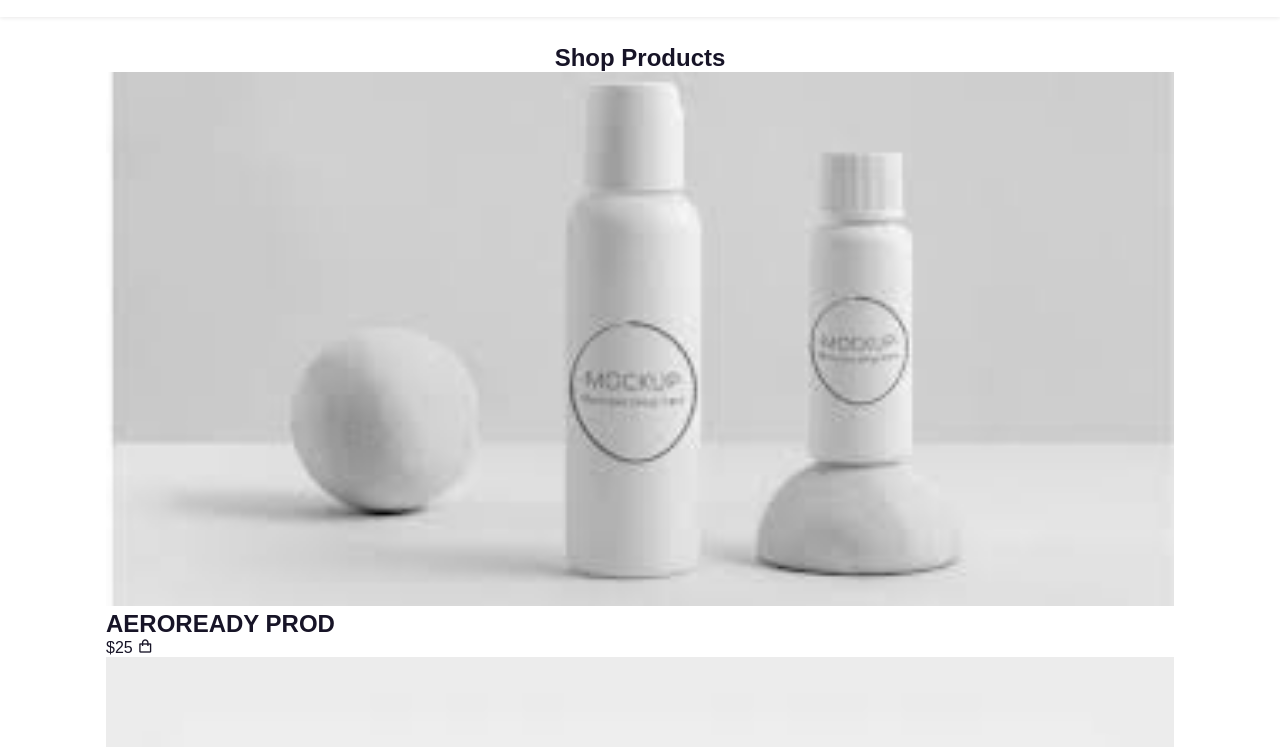
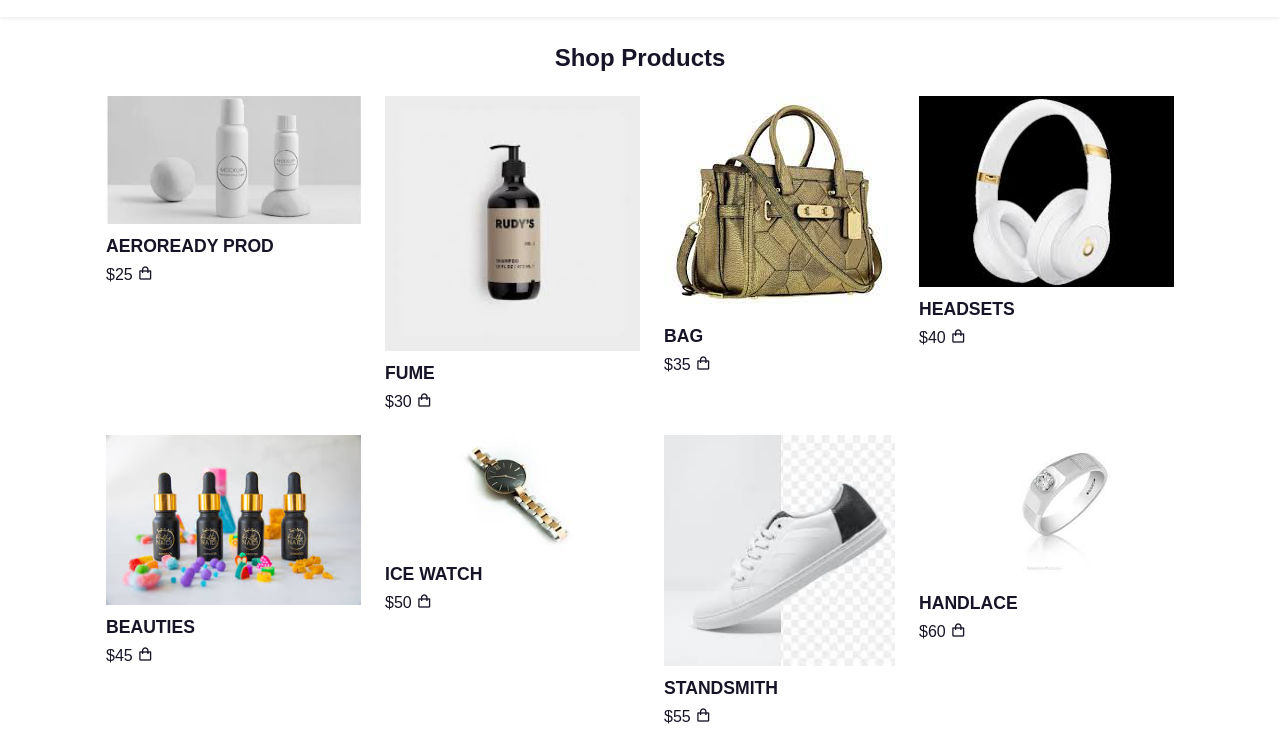
Before and after one commit to Regis066/HTML-JS-CSS-proj, a website: page index.html in a window 1280 px wide. Shown: the part 52-799 px from the top of the page. Drawn offline with nearby package versions, Linux system fonts and the light colour scheme.

Commit message:
new commit

```diff
--- a/style.css
+++ b/style.css
@@ -56,7 +56,32 @@ header{
     font-size: 1.5rem;
     font-weight: 600;
     text-align: center;
+    margin-bottom: 1.5rem;
 }
 .shop{
     margin-top: 2rem;
 }
+.shop-content{
+    display: grid;
+    grid-template-columns: repeat(auto-fit, minmax(220px, auto) );
+    gap: 1.5rem;
+}
+.product-box{
+  position: relative;
+}
+.product-box:hover{
+    padding: 10px;
+    border: 1px solid var(--text-color);
+    transition: 0.4s;
+}
+.product-img{
+    width: 100%;
+    height: auto;
+    margin-bottom:0.5rem ;
+}
+.product-title{
+    font-size: 1.1rem;
+    font-weight: 600;
+    text-transform: uppercase;
+    margin-bottom: 0.5rem;
+}
```
